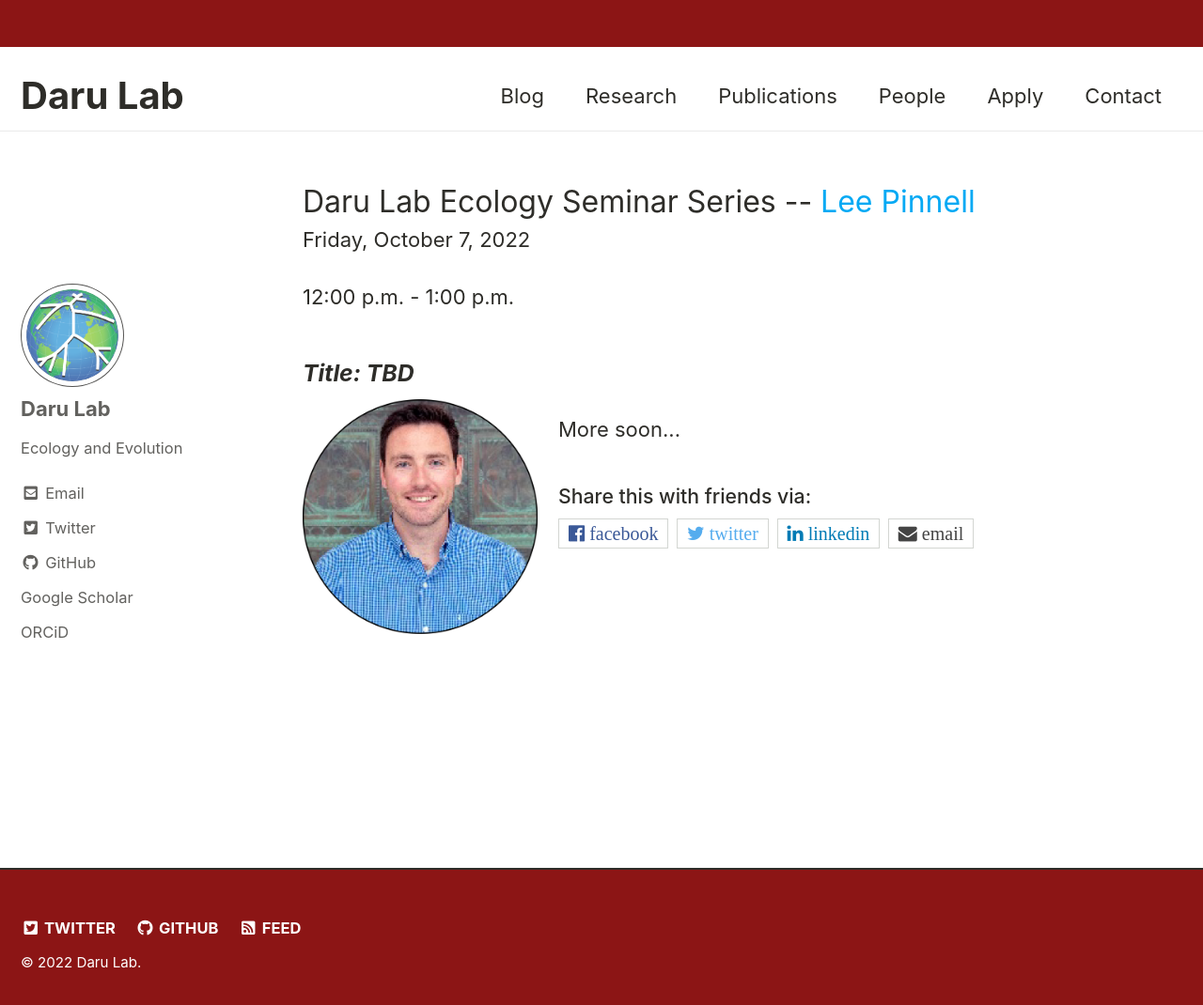
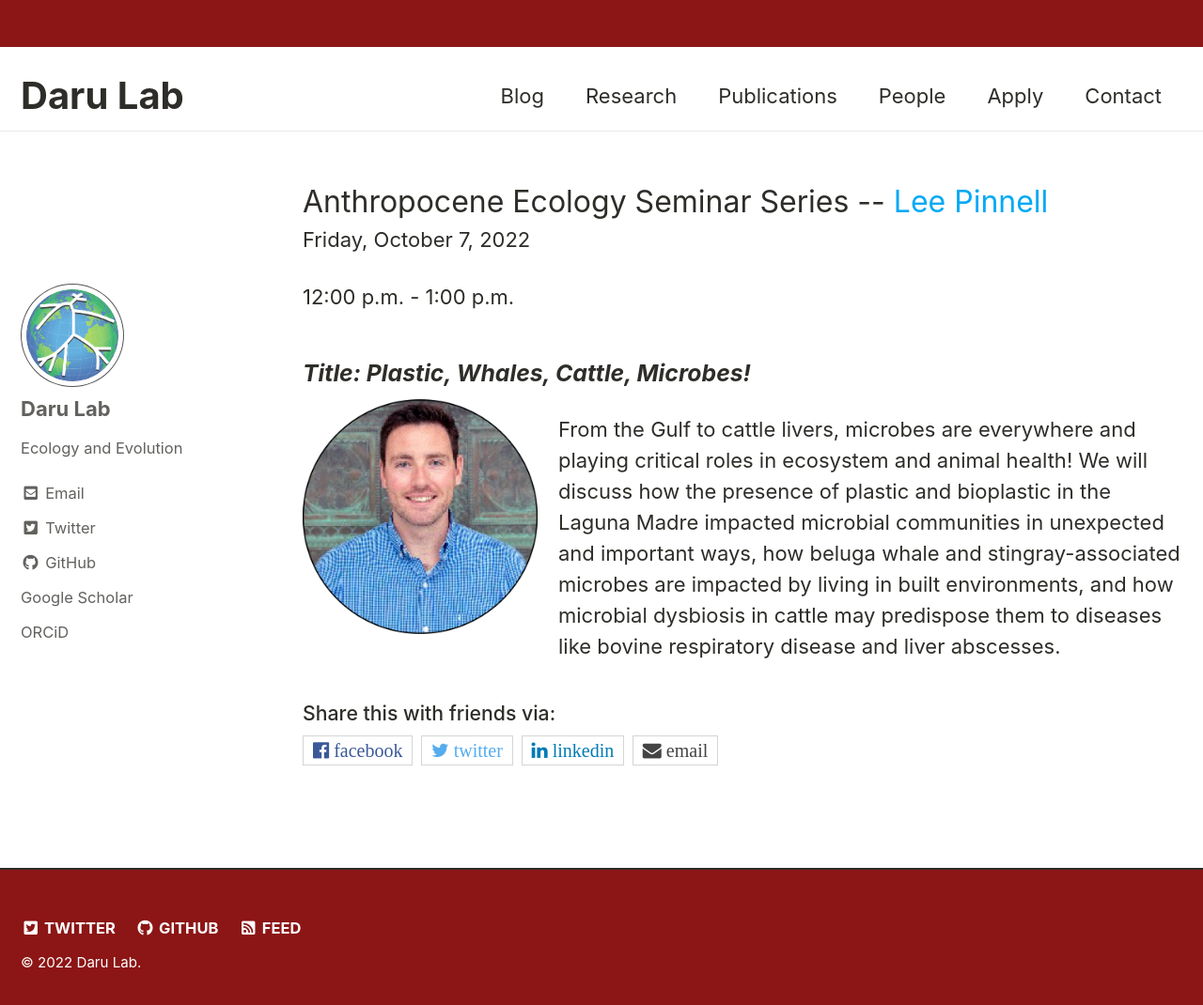
Before and after one commit to darunabas/darulab.github.io, a Jekyll site: the page built from _pages/Lee-Pinnell-Seminar.html, in a window 1280 px wide and 1081 px high. Shown: the top 1070 px of the window at 94% size. Built offline with Jekyll 4.4.1, drawn with Linux system fonts in a browser that asks for light colours; cached includes are drawn as plain includes.

Commit message:
updated site

```diff
--- a/_pages/Benjamin-Walther-Seminar.html
+++ b/_pages/Benjamin-Walther-Seminar.html
@@ -3,7 +3,7 @@ permalink: /Benjamin-Walther-Seminar.html/
 published: true
 ---
 
-<p></p><font size="+3"> Daru Lab Ecology Seminar Series -- <a href="https://sites.google.com/site/waltherfishlab/home/" target="_blank">Dr. Benjamin Walther</a></font>
+<p></p><font size="+3"> Anthropocene Ecology Seminar Series -- <a href="https://sites.google.com/site/waltherfishlab/home/" target="_blank">Dr. Benjamin Walther</a></font>
 
 <p>Friday, October 14, 2022
 <p> 12:00 p.m. - 1:00 p.m.
--- a/_pages/Lee-Pinnell-Seminar.html
+++ b/_pages/Lee-Pinnell-Seminar.html
@@ -3,13 +3,13 @@ permalink: /Lee-Pinnell-Seminar.html/
 published: true
 ---
 
-<p></p><font size="+3"> Daru Lab Ecology Seminar Series -- <a href="https://scholar.google.ca/citations?user=A5k5M-sAAAAJ&hl=en">Lee Pinnell</a></font>
+<p></p><font size="+3"> Anthropocene Ecology Seminar Series -- <a href="https://scholar.google.ca/citations?user=A5k5M-sAAAAJ&hl=en">Lee Pinnell</a></font>
 
 <p>Friday, October 7, 2022
 <p> 12:00 p.m. - 1:00 p.m.
-<h3><b><i>Title: TBD</i></b></h3>
+<h3><b><i>Title: Plastic, Whales, Cattle, Microbes!</i></b></h3>
 
 <p><img src="{{ site.baseurl }}/assets/images/lee_pinnell.png" width="250" class="align-left"/></p>
-More soon...
+From the Gulf to cattle livers, microbes are everywhere and playing critical roles in ecosystem and animal health! We will discuss how the presence of plastic and bioplastic in the Laguna Madre impacted microbial communities in unexpected and important ways, how beluga whale and stingray-associated microbes are impacted by living in built environments, and how microbial dysbiosis in cattle may predispose them to diseases like bovine respiratory disease and liver abscesses.
 
 {% include share-bar.html %}
--- a/_posts/2022-09-12-Daru-Lab-Moving-to-Stanford.html
+++ b/_posts/2022-09-12-Daru-Lab-Moving-to-Stanford.html
@@ -6,7 +6,7 @@ excerpt: "ESA is one of the most important conferences for ecologists. Here I sh
 date: 2022-09-12
 lastmod: 2022-09-12
 type: post
-published: true
+published: false
 author: barnabas_daru
 status: publish
 classes: wide
```
Also changed, not shown: _pages/Ignacio-Quintero-Seminar.html (added, +19 -0 lines), _posts/2022-09-12-Daru-Lab-Seminar-Series.html (+9 -7 lines), 2 other files.
